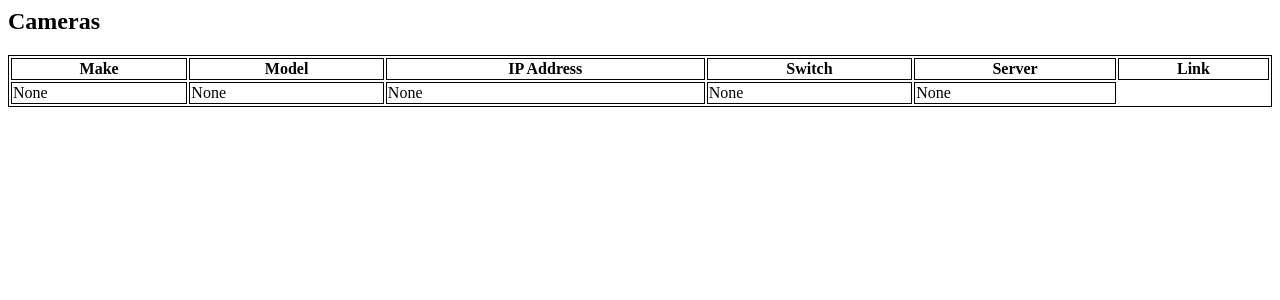
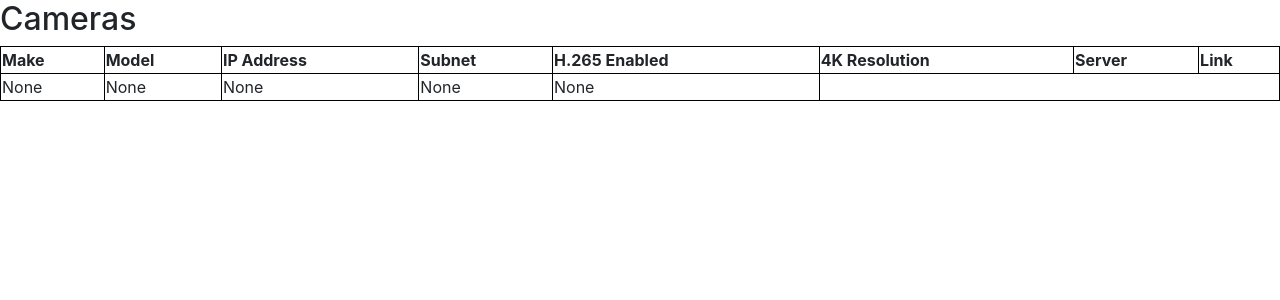
Before and after one commit to dgMello/cam_inventory, a Django app: page /inventory/cameras/ in a window 1280 px wide. Shown: the top 300 px of the page. Run offline with Django 3.2, Linux system fonts and the light colour scheme; data that the repository does not hold is empty; some libraries are stand-ins or nearby versions.

Commit message:
added 4k column to camera table. added bootstrap info to cmeras page.

```diff
--- a/inventory/admin.py
+++ b/inventory/admin.py
@@ -1,9 +1,9 @@
 from django.contrib import admin
 
-from .models import CameraManufacturer, Server, Switch, IpAddress, Camera
+from .models import CameraManufacturer, Server, Subnet, IpAddress, Camera
 
 admin.site.register(CameraManufacturer)
 admin.site.register(Server)
-admin.site.register(Switch)
+admin.site.register(Subnet)
 admin.site.register(IpAddress)
 admin.site.register(Camera)
--- a/inventory/templates/inventory/cameras.html
+++ b/inventory/templates/inventory/cameras.html
@@ -1,16 +1,28 @@
+<!DOCTYPE html>
+<html>
     {% load static %}
     <head>
+        <!-- Latest compiled and minified CSS -->
+        <link rel="stylesheet" href="https://maxcdn.bootstrapcdn.com/bootstrap/4.4.1/css/bootstrap.min.css">
+        <!-- jQuery library -->
+        <script src="https://ajax.googleapis.com/ajax/libs/jquery/3.4.1/jquery.min.js"></script>
+        <!-- Popper JS -->
+        <script src="https://cdnjs.cloudflare.com/ajax/libs/popper.js/1.16.0/umd/popper.min.js"></script>
+        <!-- Latest compiled JavaScript -->
+        <script src="https://maxcdn.bootstrapcdn.com/bootstrap/4.4.1/js/bootstrap.min.js"></script>
         <link rel="stylesheet" type="text/css" href="{% static 'inventory/style.css' %}">
     </head>
 
-
+    <body>
     <h2>Cameras</h2>
     <table style="width:100%">
         <tr>
             <th>Make</th>
             <th>Model</th>
             <th>IP Address</th>
-        <th>Switch</th>
+            <th>Subnet</th>
+            <th>H.265 Enabled</th>
+            <th>4K Resolution</th>
             <th>Server</th>
             <th>Link</th>
         </tr>
@@ -20,7 +32,10 @@
                 <td>{{ camera.make }}</td>
                 <td>{{ camera.model }}</td>
                 <td>{{ camera.ip_address }}</td>
-            <td>{{ camera.server.ip_address }}</td>
+                <td>{{ camera.subnet }}</td>
+                <td>{{ camera.h265_enabled }}</td>
+                <td>{{ camera.four_k_resolution }}</td>
+                <td>{{ camera.server }}</td>
                 <td><a href="/inventory/cameras/{{ camera.id }}/">Details</a></td>
             </tr>
         {% endfor %}
@@ -34,3 +49,5 @@
              </tr>
             {% endif %}
         </table>
+    </body>
+</html>
--- a/inventory/views.py
+++ b/inventory/views.py
@@ -4,16 +4,16 @@ from django.urls import reverse
 from django.db import IntegrityError, DataError
 from django.views import generic
 
-from .models import Server, Switch, Camera
+from .models import Server, Subnet, Camera
 
 
 def index(request):
     server_list = Server.objects.all()
-    switch_list = Switch.objects.all()
+    subnet_list = Subnet.objects.all()
     camera_list = Camera.objects.all()
     context = {
         'server_list': server_list,
-        'switch_list': switch_list,
+        'switch_list': subnet_list,
         'camera_list': camera_list
     }
     return render(request, 'inventory/index.html', context)
@@ -30,7 +30,7 @@ class CameraDetailView(generic.DetailView):
 
 
 def camera_new(request):
-    switch_list = Switch.objects.all()
+    switch_list = Subnet.objects.all()
     server_list = Server.objects.all()
     context = {
         'switch_list': switch_list,
@@ -43,7 +43,7 @@ def camera_new(request):
         selected_make = request.POST['make']
         selected_model = request.POST['model']
         selected_firmware = request.POST['firmware']
-        selected_switch = Switch.objects.get(subnet=request.POST['switch'])
+        selected_switch = Subnet.objects.get(subnet=request.POST['switch'])
 
         if request.POST['server'] == 'none':
             selected_server = None
@@ -80,7 +80,7 @@ class SwitchesView(generic.ListView):
 
 
 class SwitchDetailView(generic.DetailView):
-    model = Switch
+    model = Subnet
     template_name = 'inventory/switch_detail.html'
 
 
```
Also changed, not shown: inventory/models.py (+5 -3 lines). Lines whose indentation alone changed are shown as unchanged.
